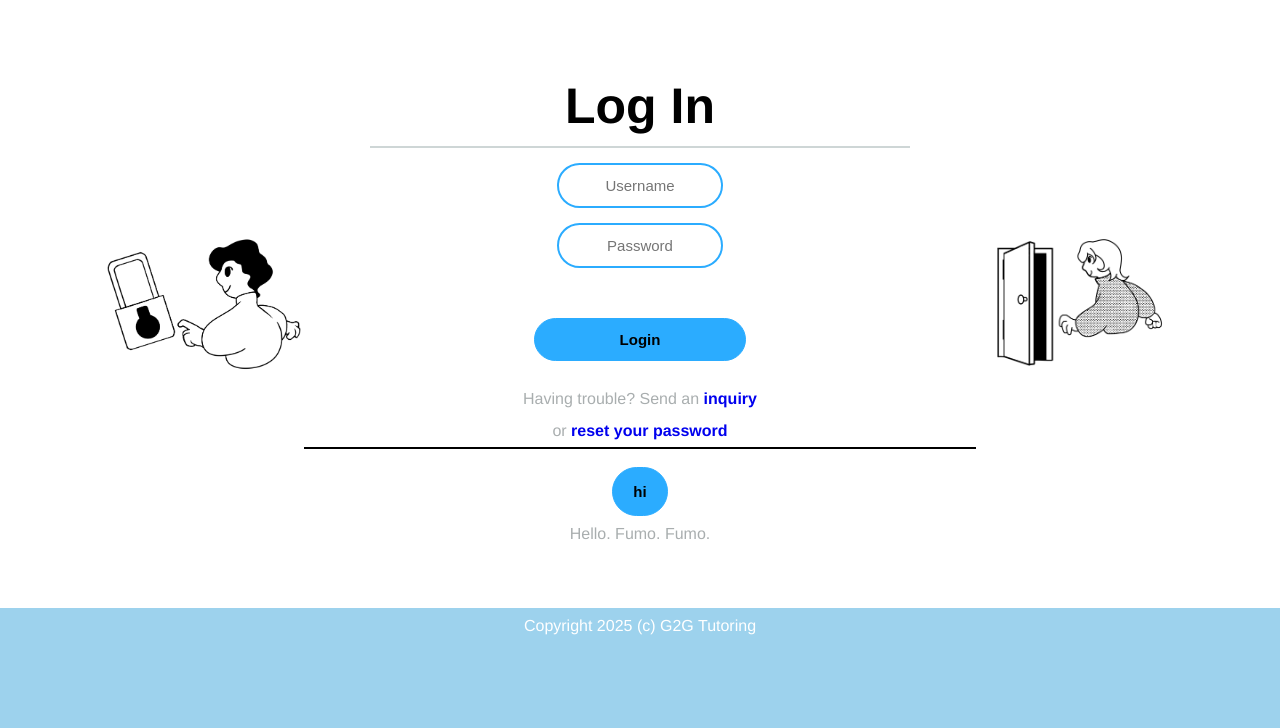
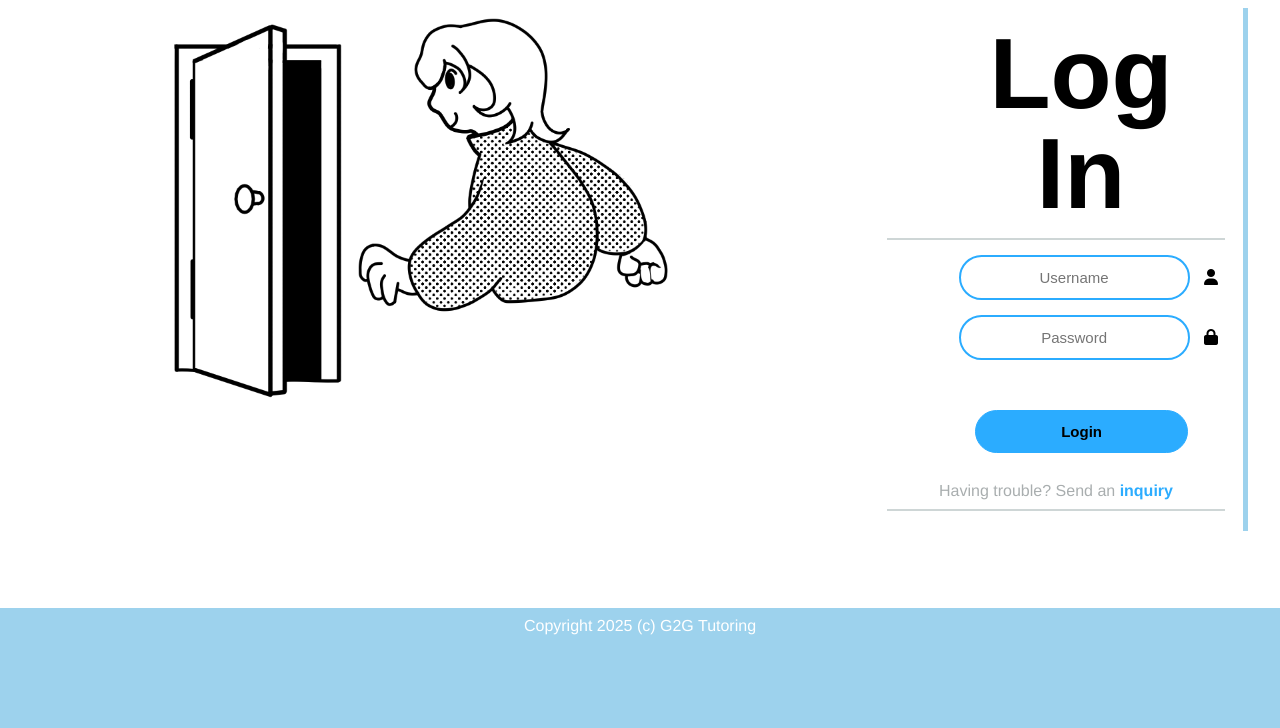
Before and after one commit to whishasha/g2g-py, a Flask app: page /login in a window 1280 px wide; the page is wider, and only the part inside the window is pictured. Shown: the part 72-800 px from the top of that part. Run offline with Flask 3, Linux system fonts and the light colour scheme; some libraries are stand-ins or nearby versions.

Commit message:
Styled login page
Added image and form styling

```diff
--- a/main.py
+++ b/main.py
@@ -803,5 +803,6 @@ if mode == "prod":
         print(f'Error: {e}')
 elif mode == "dev":
     print('Development server running!')
-    app.run(host="127.0.0.1", port=10000, debug=True)
+    app.run(host="0.0.0.0", port=10000, debug=True)
 # host="0.0.0.0"
+# host="127.0.0.1"
--- a/templates/login.html
+++ b/templates/login.html
@@ -12,20 +12,23 @@
             #main {
                 display: flex;
                 flex-direction: row;
-                justify-content: center;
-                align-items: center;
+                justify-content: space-between;
+                align-items: start;
+
+                width: 100%;
             }
             /* for graphic divs */
             .banner {
                 display: flex;
                 justify-content: center; /* Center content horizontally */
-                align-items: center;    /* Center content vertically */
-                max-width: 100%;        /* Ensure the banner doesn't stretch beyond container */
+
+                align-items:center;    /* Center content vertically */
+                width: 65%;        /* Ensure the banner doesn't stretch beyond container */
+
             }
 
             .banner img {
-                max-width: 200px;
-                height: auto; /* maintains constant aspect ratio*/
+                width: 600px; /* maintains constant aspect ratio*/
 
                 margin-left: auto;
                 margin-right: auto;
@@ -34,17 +37,42 @@
 
             /* for content divs */
             #content {
-                max-width: 40%;
                 display: flex;
                 flex-direction: column;
                 align-items: center;
                 justify-content: center;
                 text-align: center; /* optional: centers inline text content */
+
+                padding-left: 50px;
+                padding-bottom: 20px;
+                margin-bottom: 20px;
+                margin-top: .5rem;
+                margin-right: 2rem;
+                border-right:5px solid var(--box);
             }
 
+            #content a, #content a:visited {
+                color: #2bacff;
+            }
 
+            #content i {
+                margin-left: 10px;
+            }
+            #content h1 {
+                font-size: 100px;
+                padding-left: 50px;
+                border-bottom: 1px solid var(--border);
+            }
 
-            @media (max-width: 768px) {
+            #content form {
+                width: 100%;
+                text-align: right;
+                margin-right: 50px;
+            }
+            hr.line {
+                width: 90%;
+            }
+            @media (max-width: 800px) {
                 #main {
                     display: flex;
                     justify-content: center;
@@ -75,8 +103,11 @@
 
     <div id="main">
     {% block main %}
+        <!-- <div class="banner">
+            <img src="{{url_for('static', filename='assets/login.png')}}">
+        </div> -->
         <div class="banner">
-            <img src="{{url_for('static', filename='assets/login.png')}}">
+            <img src="{{url_for('static', filename='assets/login2.png')}}">
         </div>
         <div id="content">
             <h1>Log In</h1>
@@ -85,20 +116,16 @@
 
             <form action="{{ url_for('login') }}" method="post">
                 <input type="hidden" name="csrf_token" value="{{ csrf_token() }}"/>
-                <input type="text" name="name" placeholder="Username">
+                <input type="text" name="name" placeholder="Username"> <i class="fa-solid fa-user"></i>
                 <br>
-                <input type="password" name="password" placeholder="Password">
+                <input type="password" name="password" placeholder="Password"> <i class="fa-solid fa-lock"></i>
                 <br>
-                <button type="submit">Login</button>
+                <button type="submit" style="margin-right: 30px;">Login</button>
             </form>
-            <p style="margin-top:20px;">Having trouble? Send an <a href="/inquire" style="font-weight: 600;">inquiry</a> <br><br> or <a href="/passwordreset" style="font-weight: 600;">reset your password</a></p>
-            <hr>
-            <button onclick="showSidebar()">hi</button>
-            <p>Hello. Fumo. Fumo.</p>
+            <p style="margin-top:20px;margin-bottom:10px;">Having trouble? Send an <a href="/inquire" style="font-weight: 600;">inquiry</a></p>
+            <hr class="line">
         </div>
-        <div class="banner">
-            <img src="{{url_for('static', filename='assets/login2.png')}}">
-        </div>
+
     {% endblock %}
 
 
```
Also changed, not shown: templates/inquire.html (+17 -2 lines).
